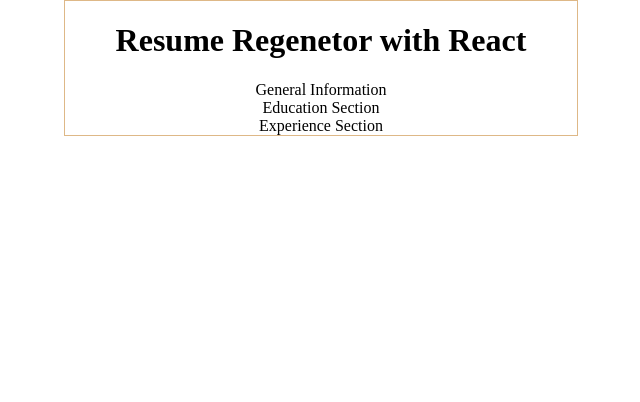
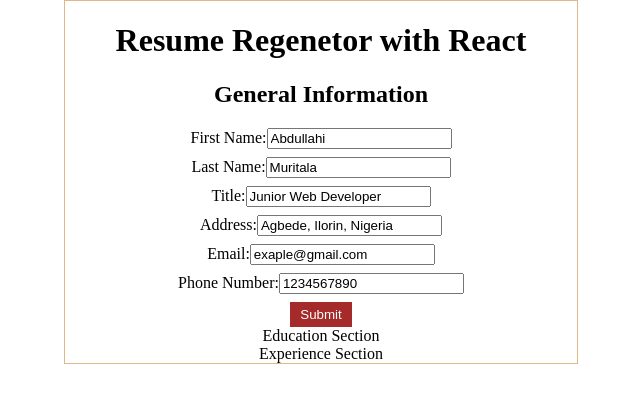
Before and after one commit to invisibleopey/cv-project, a React (Create React App) app: page / in a window 1280 px wide. Shown: the top 402 px of the page, without its empty margins (319-959 px from the left). Built offline with nearby package versions, Linux system fonts and the light colour scheme.

Commit message:
Render a static gen info form with preset values

```diff
--- a/src/components/General-Info.js
+++ b/src/components/General-Info.js
@@ -1,7 +1,38 @@
 import React from 'react';
 
 function GeneralInfo() {
-  return <div>General Information</div>;
+  return (
+    <div>
+      <h2>General Information</h2>
+      <form action="#" className="gen-info">
+        <label htmlFor="firstName">
+          First Name:
+          <input type="text" name="firstName" value="Abdullahi" />
+        </label>
+        <label htmlFor="lastName">
+          Last Name:
+          <input type="text" name="lastName" value="Muritala" />
+        </label>
+        <label htmlFor="title">
+          Title:
+          <input type="text" name="title" value="Junior Web Developer" />
+        </label>
+        <label htmlFor="address">
+          Address:
+          <input type="text" name="address" value="Agbede, Ilorin, Nigeria" />
+        </label>
+        <label htmlFor="email">
+          Email:
+          <input type="email" name="email" value="exaple@gmail.com" />
+        </label>
+        <label htmlFor="phoneNumber">
+          Phone Number:
+          <input type="text" name="phoneNumber" value="1234567890" />
+        </label>
+        <button type="submit">Submit</button>
+      </form>
+    </div>
+  );
 }
 
 export default GeneralInfo;
--- a/src/styles/App.css
+++ b/src/styles/App.css
@@ -9,3 +9,17 @@
   border: 1px solid burlywood;
   text-align: center;
 }
+
+.gen-info > * {
+  display: block;
+  margin-bottom: 0.5em;
+}
+
+.gen-info button {
+  margin: 0 auto;
+  padding: 5px 10px;
+  background: brown;
+  color: white;
+  border: none;
+  cursor: pointer;
+}
```
